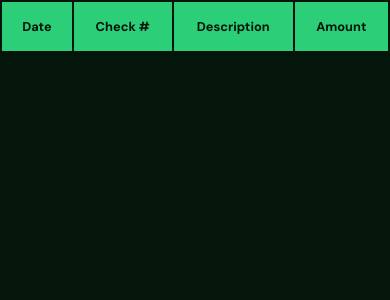
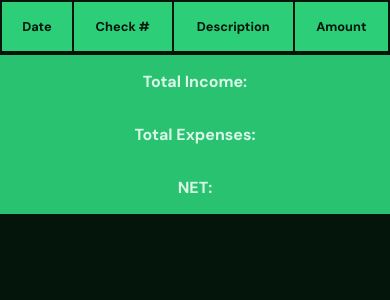
Before and after one commit to krystiano13/php-expenses_2.0, a React (Create React App) app in the folder client/: page /table in a window 390 px wide. Shown: the top 300 px of the page. Built offline with nearby package versions, Linux system fonts and the light colour scheme.

Commit message:
implement showing total income in Table view

```diff
--- a/client/src/App.tsx
+++ b/client/src/App.tsx
@@ -4,15 +4,18 @@ import { Home } from "./views/Home";
 import { Instruction } from "./views/Instruction";
 import { Table } from "./views/Table";
 
+export type income = { income: number, expenses: number, net: number } | undefined;
+
 const App = () => {
     const [data,setData] = useState<string[][]>([[]]);
+    const [income, setIncome] = useState<income>();
     return (
         <main>
             <BrowserRouter>
                 <Routes>
-                    <Route path='/' element={<Home setData={(arr:string[][]) => setData(arr)} />} />
+                    <Route path='/' element={<Home setIncome={(el:income) => setIncome(el)} setData={(arr:string[][]) => setData(arr)} />} />
                     <Route path='/instruction' element={<Instruction />} />
-                    <Route path='/table' element={<Table data={data} />} />
+                    <Route path='/table' element={<Table income={income} data={data} />} />
                 </Routes>
             </BrowserRouter>
         </main>
--- a/client/src/styles/Table/Table.css
+++ b/client/src/styles/Table/Table.css
@@ -2,6 +2,16 @@
   width: 100vw;
   height: auto;
   background-color: var(--bg);
+}
+.Table h2 {
+  text-align: center;
+  padding: 1rem;
+  background-color: var(--accent);
+}
+@media screen and (max-width: 500px) {
+  .Table h2 {
+    font-size: 1rem;
+  }
 }
 .Table table {
   width: 100%;
--- a/client/src/styles/Table/Table.min.css
+++ b/client/src/styles/Table/Table.min.css
@@ -1 +1 @@
-.Table{width:100vw;height:auto;background-color:var(--bg)}.Table table{width:100%;height:100%}@media screen and (max-width:500px){.Table table{font-size:.8rem}}.Table table tr{width:100%}.Table table tr th{background-color:var(--primary);color:var(--bg);padding:1rem}.Table table tr td{width:25%;text-align:center;box-sizing:border-box;padding-top:.5rem;padding-bottom:.5rem}
+.Table{width:100vw;height:auto;background-color:var(--bg)}.Table h2{text-align:center;padding:1rem;background-color:var(--accent)}@media screen and (max-width:500px){.Table h2{font-size:1rem}}.Table table{width:100%;height:100%}@media screen and (max-width:500px){.Table table{font-size:.8rem}}.Table table tr{width:100%}.Table table tr th{background-color:var(--primary);color:var(--bg);padding:1rem}.Table table tr td{width:25%;text-align:center;box-sizing:border-box;padding-top:.5rem;padding-bottom:.5rem}
--- a/client/src/styles/Table/Table.scss
+++ b/client/src/styles/Table/Table.scss
@@ -2,6 +2,16 @@
   width : 100vw;
   height: auto;
   background-color: var(--bg);
+
+  h2 {
+    text-align: center;
+    padding : 1rem;
+    background-color: var(--accent);
+
+    @media screen and (max-width: 500px) {
+      font-size : 1rem;
+    }
+  }
 
   table {
     width : 100%;
--- a/client/src/views/Home.tsx
+++ b/client/src/views/Home.tsx
@@ -3,11 +3,14 @@ import { NavLink } from "react-router-dom";
 import {useNavigate} from "react-router";
 import '../styles/Home/Home.min.css';
 
+import type { income } from "../App";
+
 interface Props {
-    setData: (arr:string[][]) => void
+    setData: (arr:string[][]) => void,
+    setIncome: (el:income) => void
 }
 
-const Home: React.FC<Props> = ({ setData }) => {
+const Home: React.FC<Props> = ({ setData, setIncome }) => {
 
     const navigate = useNavigate();
     const form = useRef<HTMLFormElement>(null);
@@ -28,6 +31,7 @@ const Home: React.FC<Props> = ({ setData }) => {
                     const result:string[][] = data.result;
                     result.shift();
                     setData(data.result);
+                    setIncome(data.income);
                     navigate('/table');
                 }
                 else {
--- a/client/src/views/Table.tsx
+++ b/client/src/views/Table.tsx
@@ -1,11 +1,14 @@
 import React, { useEffect } from 'react';
 import '../styles/Table/Table.min.css';
 
+import type { income } from "../App";
+
 interface Props {
-    data: string[][]
+    data: string[][],
+    income: income
 }
 
-const Table:React.FC<Props> = ({ data }) => {
+const Table:React.FC<Props> = ({ data, income }) => {
     return (
         <section className="Table">
             <table>
@@ -27,6 +30,9 @@ const Table:React.FC<Props> = ({ data }) => {
                     ))
                 }
             </table>
+            <h2>Total Income: {income?.income.toFixed(2)}</h2>
+            <h2>Total Expenses: {income?.expenses.toFixed(2)}</h2>
+            <h2>NET: {income?.net.toFixed(2)}</h2>
         </section>
     )
 }
```
Also changed, not shown: 1 other file (tests, documents, lock files or other folders).
